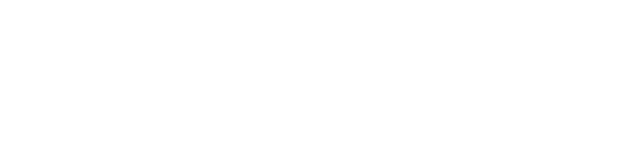
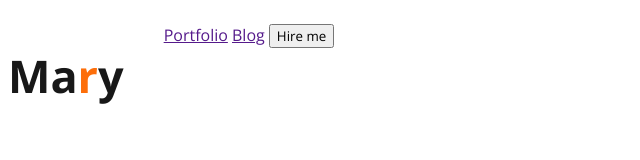
Before and after one commit to mamunurrashid01/webdeveloper-portfolio, a plain HTML site: page index.html in a window 1280 px wide. Shown: the whole page, without its empty margins (0-640 px from the left). Drawn offline with nearby package versions, Linux system fonts and the light colour scheme.

Commit message:
header sction

```diff
--- /dev/null
+++ b/css/style.css
@@ -0,0 +1,20 @@
+*{
+    font-family: 'Open Sans', sans-serif;
+}
+
+nav{
+    display: flex;
+}
+.nav-title{
+color: #181818;
+font-size: 45px;
+font-style: normal;
+font-weight: 800;
+line-height: normal;
+}
+span{
+    color: #FD6E0A;
+}
+li {
+    display: inline;
+}
--- a/index.html
+++ b/index.html
@@ -3,12 +3,23 @@
 <head>
     <meta charset="UTF-8">
     <meta name="viewport" content="width=device-width, initial-scale=1.0">
+    <link href="https://fonts.googleapis.com/css2?family=Open+Sans:wght@400;700&display=swap" rel="stylesheet">
+    <link rel="stylesheet" href="css/style.css">
     <title>Web Developer Portfolio</title>
 </head>
 <body>
     <!-------------header area---start------------>
 
-    <header></header>
+    <header>
+        <nav>
+            <h2 class="nav-title">Ma<span>r</span>y</h2>
+            <ul>
+                <li><a href="">Portfolio</a></li>
+                <li><a href="">Blog</a></li>
+                <button>Hire me</button>
+            </ul>
+        </nav>
+    </header>
 
     <!-------------header area---end------------>
 
```
